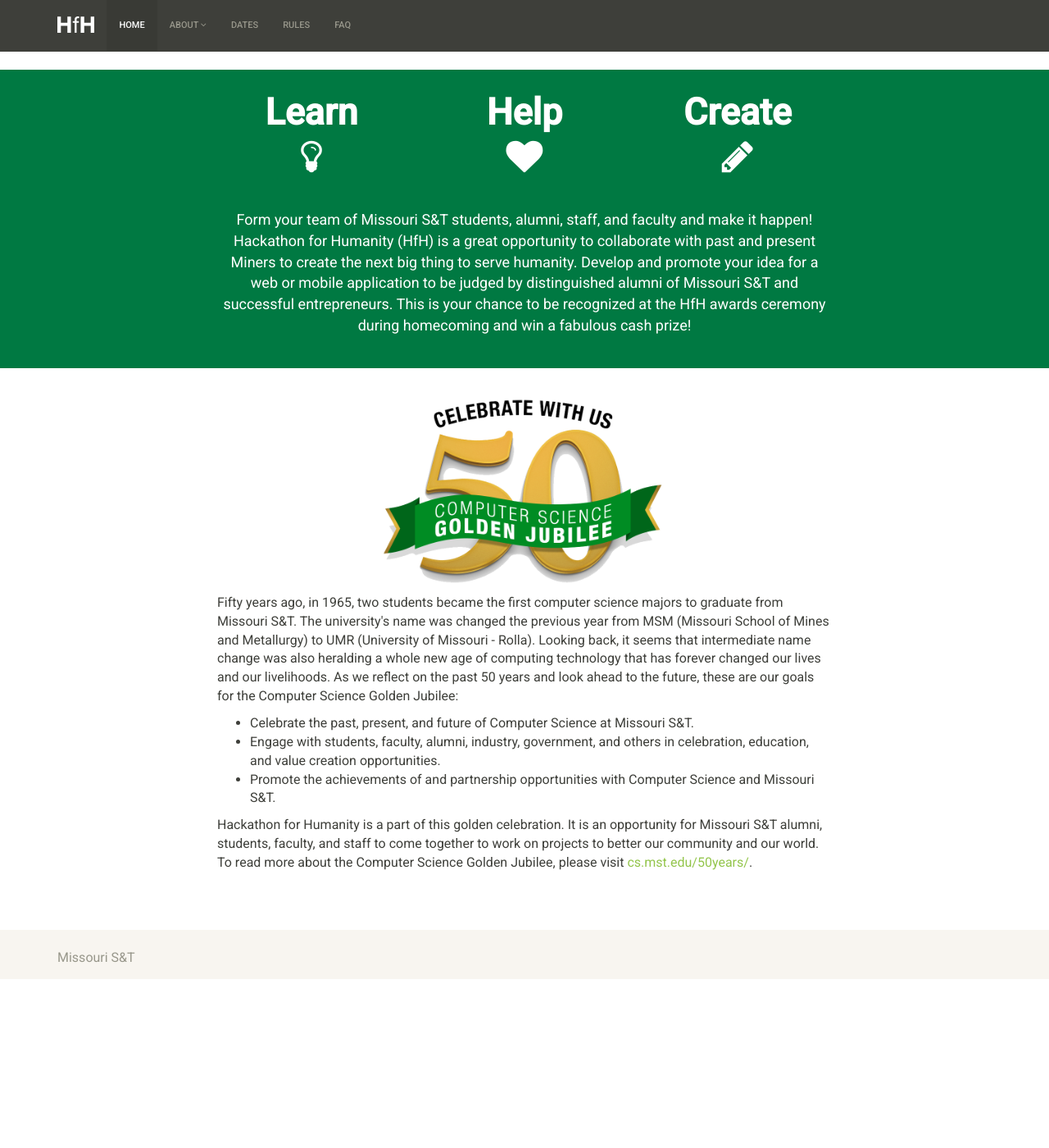
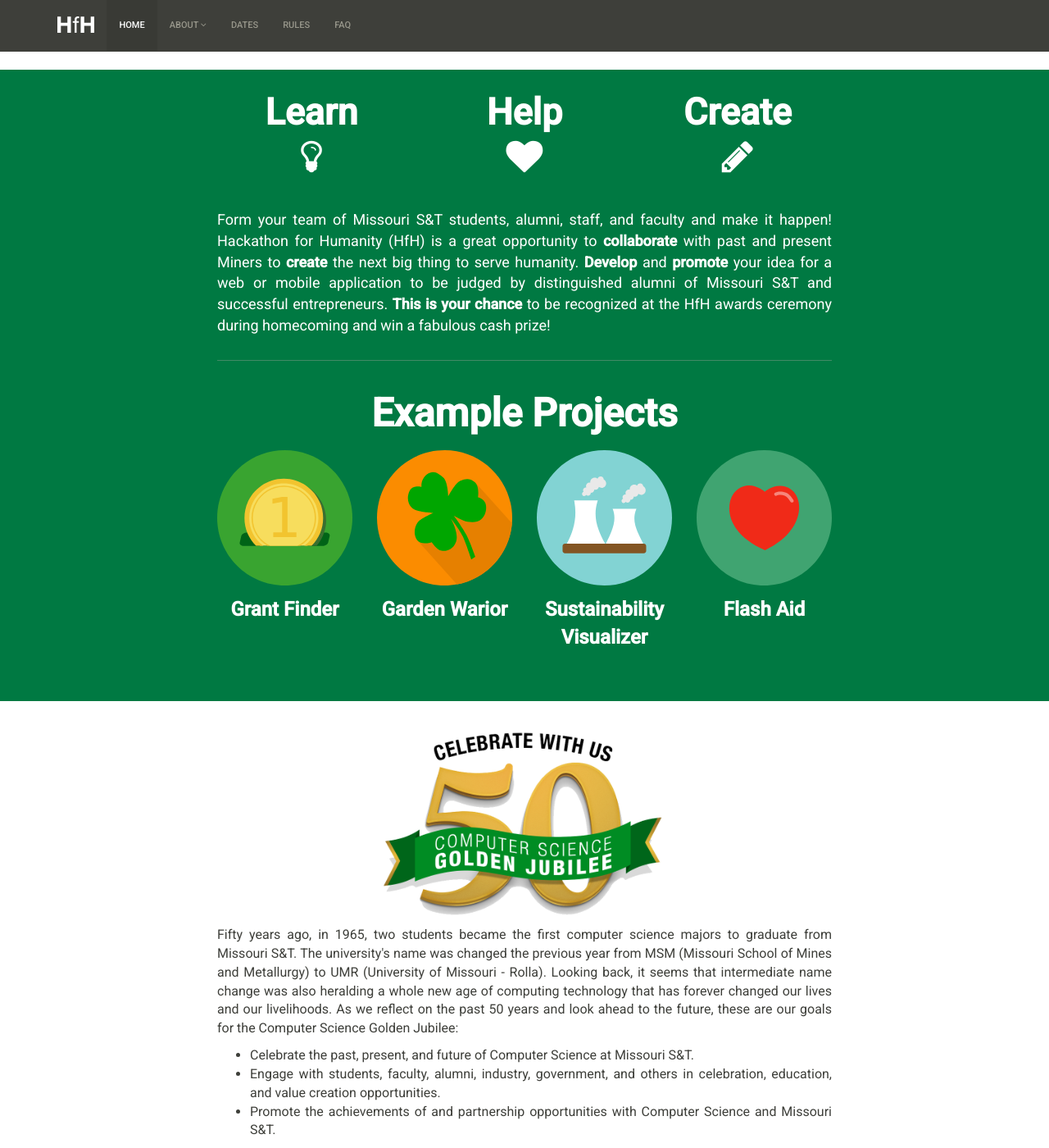
Before and after one commit to cmpsci-goldnjub/info, a Jekyll site: the page built from index.html, in a window 1280 px wide and 1400 px high, scrolled down 404 px. Shown: the whole window at 82% size. Built offline with Jekyll 4.4.1, drawn with Linux system fonts in a browser that asks for light colours; before the commit the page ends 1598 px from its top, so only the background shows below that.

Commit message:
Fix some style and add icons for examples

```diff
--- a/css/main.scss
+++ b/css/main.scss
@@ -6,15 +6,28 @@
     padding-top: 62px;
     padding-bottom: 30px;
     font-size: 16px;
+    text-align: justify;
 }
 
 .section {
     padding: 30px 0 30px 0;
+
+    hr {
+        margin:30px 0 30px 0;
+    }
+
+    .col-xs-6 {
+        margin-bottom: 30px;
+    }
 }
 
 .section.green {
     color: white;
     background-color: rgb(0, 121, 66);
+
+    hr {
+        border-top: 1px solid rgba(169, 166, 161, 0.39);
+    }
 }
 
 img.brand {
@@ -32,8 +45,12 @@
     font-size: 2.8em;
     line-height: 1em;
     font-weight: bold;
+    text-align: center;
+}
 
-    .col-xs-6 {
-        margin-bottom: 30px;
-    }
+.idea {
+    margin: 0;
+    padding-top: 0.5em;
+    font-size: 1.5em;
+    font-weight: bold;
 }
--- a/index.html
+++ b/index.html
@@ -11,7 +11,7 @@
         <div class="text-center">
           <!-- Not great, but there it is. -->
           <div class="row row-even">
-            <div class="col-xs-8 col-xs-offset-2">
+            <div class="col-xs-12 col-sm-8 col-sm-offset-2">
               <img class="brand" src="{{ "/images/hfh.svg" | prepend:site.baseurl }}" alt="HfH Brand">
             </div>
           </div>
@@ -23,8 +23,8 @@
 
 <div class="section green">
   <div class="container">
-    <div class="row text-center">
-      <div class="col-sm-8 col-sm-offset-2">
+    <div class="row">
+      <div class="col-xs-12 col-sm-8 col-sm-offset-2">
 
         <div class="row sketchy">
           <div class="col-xs-6 col-xs-offset-3 col-sm-4 col-sm-offset-0">
@@ -41,23 +41,42 @@
           </div>
         </div>
 
-        <p style="font-size:18px;">
+        <p style="font-size: 18px;">
           Form your team of Missouri S&amp;T students, alumni, staff,
-          and faculty and make it happen! Hackathon for Humanity
-          (HfH) is a great opportunity to collaborate with past and
-          present Miners to create the next big thing to serve
-          humanity. Develop and promote your idea for a web or
-          mobile application to be judged by distinguished alumni of
-          Missouri S&amp;T and successful entrepreneurs. This is your
-          chance to be recognized at the HfH awards ceremony during
-          homecoming and win a fabulous cash prize!
+          and faculty and make it happen! Hackathon for Humanity (HfH)
+          is a great opportunity to <b>collaborate</b> with past and
+          present Miners to <b>create</b> the next big thing to serve
+          humanity. <b>Develop</b> and <b>promote</b> your idea for a
+          web or mobile application to be judged by distinguished
+          alumni of Missouri S&amp;T and successful
+          entrepreneurs. <b>This is your chance</b> to be recognized at the
+          HfH awards ceremony during homecoming and win a fabulous
+          cash prize!
         </p>
 
-        <!-- <ul> -->
-        <!--   <li>$1000</li> -->
-        <!--   <li>$600</li> -->
-        <!--   <li>$400</li> -->
-        <!-- </ul> -->
+        <hr>
+
+        <div class="text-center">
+          <p style="font-size:3em; font-weight:bold">Example Projects</p>
+          <div class="row">
+            <div class="col-xs-6 col-xs-offset-3 col-sm-3 col-sm-offset-0">
+              <img class="brand" src="{{ "/images/coin.svg" | prepend:site.baseurl }}" alt="coin">
+              <p class="idea">Grant Finder</p>
+            </div>
+            <div class="col-xs-6 col-xs-offset-3 col-sm-3 col-sm-offset-0">
+              <img class="brand" src="{{ "/images/shamrock.svg" | prepend:site.baseurl }}" alt="shamrock leaf">
+              <p class="idea">Garden Warior</p>
+            </div>
+            <div class="col-xs-6 col-xs-offset-3 col-sm-3 col-sm-offset-0">
+              <img class="brand" src="{{ "/images/power_plants.svg" | prepend:site.baseurl }}" alt="power plants">
+              <p class="idea">Sustainability Visualizer</p>
+            </div>
+            <div class="col-xs-6 col-xs-offset-3 col-sm-3 col-sm-offset-0">
+              <img class="brand" src="{{ "/images/heart.svg" | prepend:site.baseurl }}" alt="heart">
+              <p class="idea">Flash Aid</p>
+            </div>
+          </div>
+        </div>
       </div>
     </div>
   </div>
@@ -68,12 +87,12 @@
     <div class="row row-even">
       <div class="col-xs-12">
         <div class="row">
-          <div class="col-xs-4 col-xs-offset-4">
+          <div class="col-xs-8 col-xs-offset-2 col-sm-4 col-sm-offset-4">
             <img class="brand" src="{{ "/images/50years_banner_greenDEPT.png" | prepend:site.baseurl }}" alt="placeholder">
           </div>
         </div>
         <div class="row">
-          <div class="col-xs-8 col-xs-offset-2">
+          <div class="col-xs-12 col-sm-8 col-sm-offset-2">
             <p>
               Fifty years ago, in 1965, two students became the first
               computer science majors to graduate from Missouri
```
Also changed, not shown: images/coin.svg (added), images/heart.svg (added), images/power_plants.svg (added), images/shamrock.svg (added).
